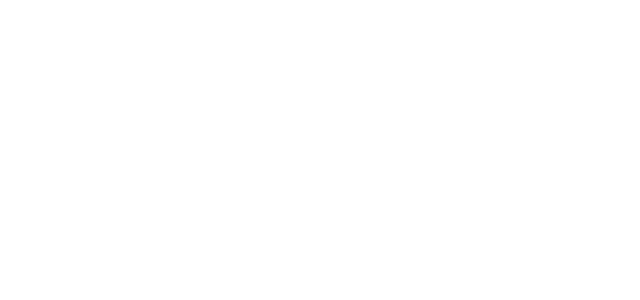
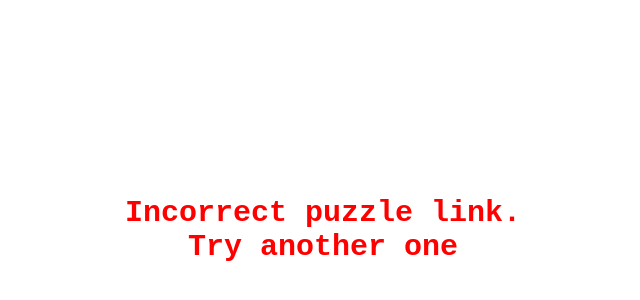
Before and after one commit to phxpy/sudoku_one_vue, a Vue app: page /game in a window 1280 px wide. Before the commit this address had no page. Shown: the part 170-470 px from the top of the page, without its empty margins (317-957 px from the left). Built offline with nearby package versions, Linux system fonts and the light colour scheme; what pico-emitter would draw is missing.

Commit message:
added reading initial state from url params (temp disable router)

```diff
--- /dev/null
+++ b/puzzles/1.json
@@ -0,0 +1,5 @@
+{
+    "name": "1",
+    "description": "1",
+    "initialState": "435682197269571834781493562826374951195682743347915628519248763326957418874136250"
+}
--- a/src/App.vue
+++ b/src/App.vue
@@ -1,17 +1,28 @@
 <template>
-    <router-view></router-view>
+    <GameView v-if="globalStore.sudokuInitialSet"/>
+    <p class="error" v-else-if="error" v-html="error"></p>
 </template>
 
 <script setup lang="ts">
+    import GameView from "@/views/GameView.vue"
     import { useGlobalStore } from "@/store/global";
     import { useSelectionStore } from '@/store/selection';
-    import { onMounted } from 'vue';
+    import { onMounted, ref } from 'vue';
     import emitter from '@/eventbus';
 
     const selectionStore = useSelectionStore()
     const globalStore = useGlobalStore()
+    const error = ref("")
 
     onMounted(() => {
+        try {
+            const puzzleB64 = new URL(location).searchParams.get("puzzle")
+            const puzzleData = atob(puzzleB64)
+            globalStore.setInitialSet(JSON.parse(puzzleData).initialState)
+        } catch (e) {
+            error.value = "Incorrect puzzle link.<br>Try another one"
+        }
+
         window.addEventListener("keydown", event =>  {
             const key = event.code.split("")[event.code.length - 1]
             event.preventDefault()
--- a/src/assets/styles/base.scss
+++ b/src/assets/styles/base.scss
@@ -52,3 +52,10 @@
 button {
     cursor: pointer;
 }
+
+.error {
+    font-size: 30px;
+    font-weight: 600;
+    color: red;
+    text-align: center;
+}
--- a/src/main.ts
+++ b/src/main.ts
@@ -1,12 +1,12 @@
 import { createApp } from "vue"
 import App from "./App.vue"
-import router from "./router"
+// import router from "./router"
 import { createPinia } from 'pinia'
 
 const pinia = createPinia()
 const app = createApp(App)
 
 app.use(pinia)
-app.use(router)
+// app.use(router)
 
 app.mount("#app")
--- a/src/router/index.ts
+++ b/src/router/index.ts
@@ -5,7 +5,7 @@
     history: createWebHistory(import.meta.env.BASE_URL),
     routes: [
         {
-            path: "/",
+            path: "/?puzzle=:puzzle",
             name: "game",
             component: GameView
         }
--- a/src/store/global.ts
+++ b/src/store/global.ts
@@ -3,7 +3,7 @@
 export const useGlobalStore = defineStore("global", {
     state(){
         return {
-            sudokuInitialSet: "435682197269571834781493562826374951195682743347915628519248763326957418874136250",
+            sudokuInitialSet: "",
             // sudokuBoxEmpty: "530600098070195000000000060800400700060803020003001006060000000000419080280005079",
             sudokuUserSolution: [4,3,5,6,8,2,1,9,7,2,6,9,5,7,1,8,3,4,7,8,1,4,9,3,5,6,2,8,2,6,3,7,4,9,5,1,1,9,5,6,8,2,7,4,3,3,4,7,9,1,5,6,2,8,5,1,9,2,4,8,7,6,3,3,2,6,9,5,7,4,1,8,8,7,4,1,3,6,2,5,0],
             sudokuSize: 9,
@@ -14,6 +14,9 @@
         }
     },
     actions: {
+        setInitialSet(set: string): void {
+            this.sudokuInitialSet = set
+        },
         setTimerId(id: number): void {
             this.timerId = id
         },
```
Also changed, not shown: puzzles/links.md (added, +4 -0 lines), 1 other file (tests, documents, lock files or other folders).
